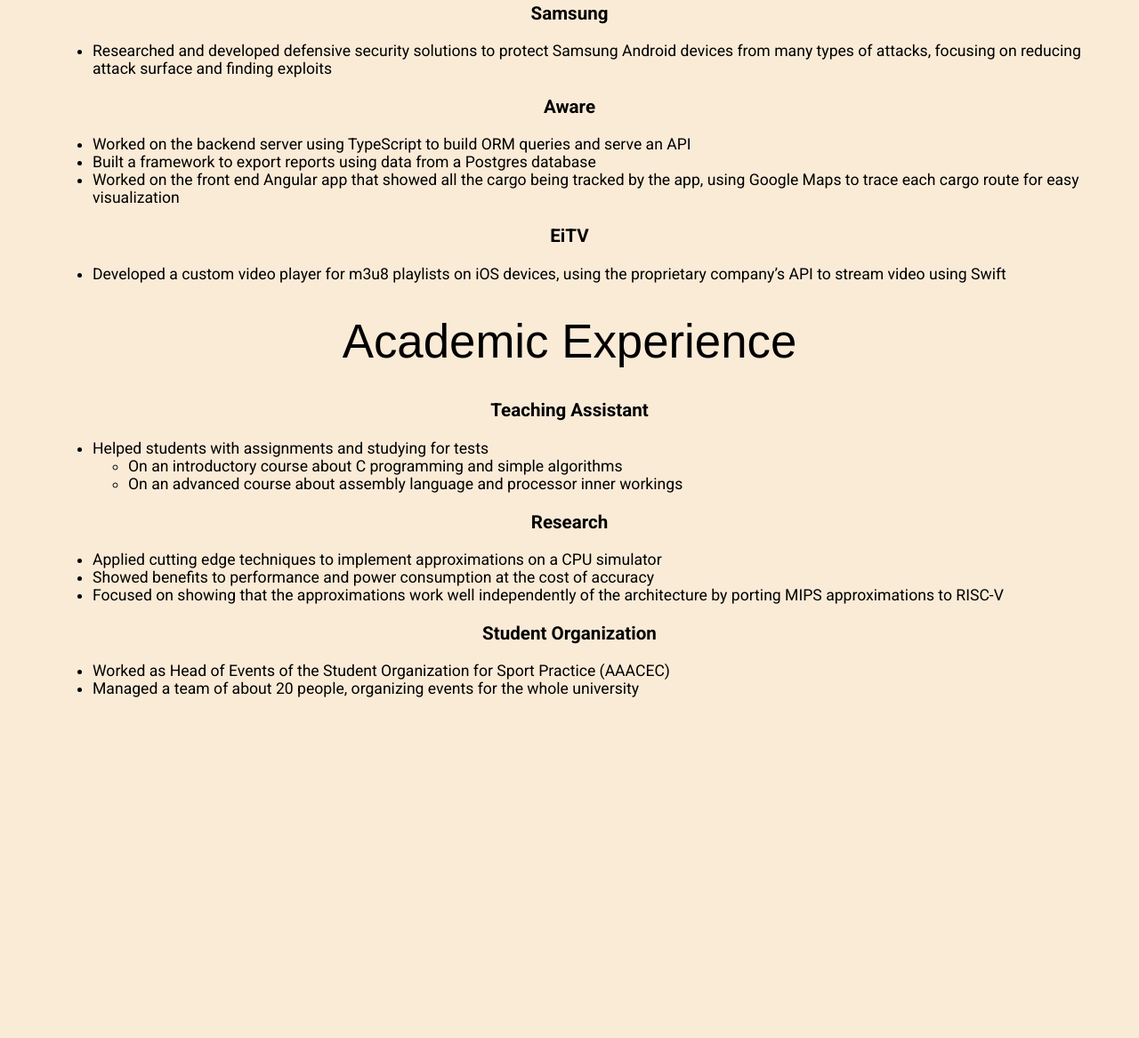
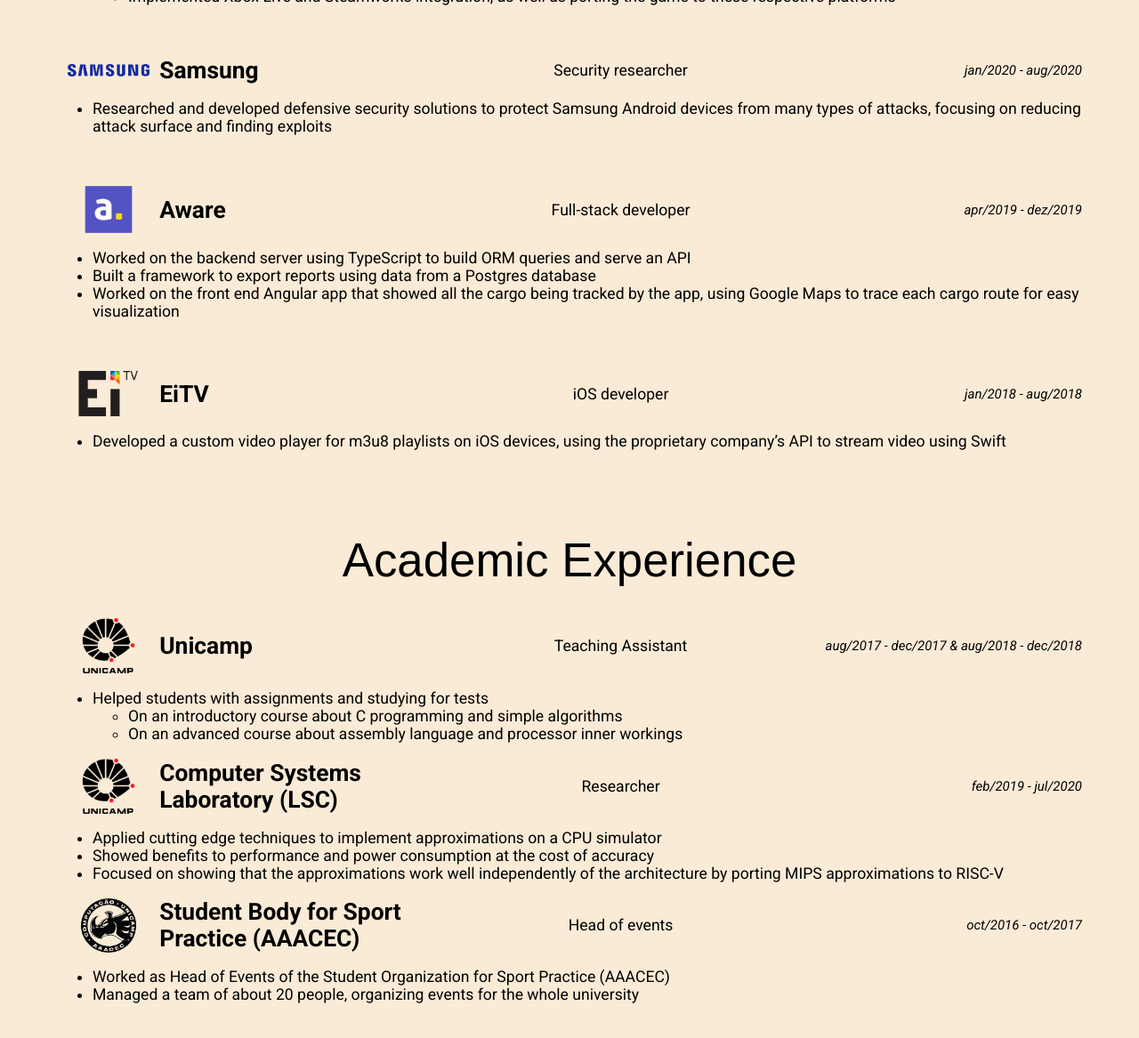
Before and after one commit to lcagustini/lcagustini.github.io, a plain HTML site: page career.html in a window 1280 px wide. Shown: the part 485-1652 px from the top of the page at 89% size. Before the commit the page ends 1347 px from the top, so only its background shows below. Drawn offline with Linux system fonts and the light colour scheme; a web font is replaced by a local one.

Commit message:
Updated career page with icons

```diff
--- a/career.html
+++ b/career.html
@@ -34,7 +34,12 @@
 
     <h1 class="title workbench-regular text-center">Work Experience</h1>
 
-    <h3 class="text-center">Coffeenauts</h3>
+    <div class="career-title-grid">
+        <img class="career-title-icon" src="img/about/coffeenauts.png" alt="">
+        <span class="career-title-company">Coffeenauts</span>
+        <span class="career-title-job">Senior Software Engineer</span>
+        <span class="career-title-date">oct/2020 - on going</span>
+    </div>
     <ul>
         <li>
             Working on a new unannounced title
@@ -54,24 +59,51 @@
             </ul>
         </li>
     </ul>
-    <h3 class="text-center">Samsung</h3>
+    <br><br>
+
+    <div class="career-title-grid">
+        <img class="career-title-icon" src="img/about/samsung.png" alt="">
+        <span class="career-title-company">Samsung</span>
+        <span class="career-title-job">Security researcher</span>
+        <span class="career-title-date">jan/2020 - aug/2020</span>
+    </div>
     <ul>
         <li>Researched and developed defensive security solutions to protect Samsung Android devices from many types of attacks, focusing on reducing attack surface and finding exploits</li>
     </ul>
-    <h3 class="text-center">Aware</h3>
+    <br><br>
+
+    <div class="career-title-grid">
+        <img class="career-title-icon" src="img/about/aware.png" alt="">
+        <span class="career-title-company">Aware</span>
+        <span class="career-title-job">Full-stack developer</span>
+        <span class="career-title-date">apr/2019 - dez/2019</span>
+    </div>
     <ul>
         <li>Worked on the backend server using TypeScript to build ORM queries and serve an API</li>
         <li>Built a framework to export reports using data from a Postgres database</li>
         <li>Worked on the front end Angular app that showed all the cargo being tracked by the app, using Google Maps to trace each cargo route for easy visualization</li>
     </ul>
-    <h3 class="text-center">EiTV</h3>
+    <br><br>
+
+    <div class="career-title-grid">
+        <img class="career-title-icon" src="img/about/eitv.png" alt="">
+        <span class="career-title-company">EiTV</span>
+        <span class="career-title-job">iOS developer</span>
+        <span class="career-title-date">jan/2018 - aug/2018</span>
+    </div>
     <ul>
         <li>Developed a custom video player for m3u8 playlists on  iOS devices, using the proprietary company’s API to stream video using Swift</li>
     </ul>
+    <br><br>
 
     <h1 class="title workbench-regular text-center">Academic Experience</h1>
 
-    <h3 class="text-center">Teaching Assistant</h3>
+    <div class="career-title-grid">
+        <img class="career-title-icon" src="img/about/unicamp.png" alt="">
+        <span class="career-title-company">Unicamp</span>
+        <span class="career-title-job">Teaching Assistant</span>
+        <span class="career-title-date">aug/2017 - dec/2017 & aug/2018 - dec/2018</span>
+    </div>
     <ul>
         <li>Helped students with assignments and studying for tests
             <ul>
@@ -80,13 +112,25 @@
             </ul>
         </li>
     </ul>
-    <h3 class="text-center">Research</h3>
+
+    <div class="career-title-grid">
+        <img class="career-title-icon" src="img/about/unicamp.png" alt="">
+        <span class="career-title-company">Computer Systems Laboratory (LSC)</span>
+        <span class="career-title-job">Researcher</span>
+        <span class="career-title-date">feb/2019 - jul/2020</span>
+    </div>
     <ul>
         <li>Applied cutting edge techniques to implement approximations on a CPU simulator</li>
         <li>Showed benefits to performance and power consumption at the cost of accuracy</li>
         <li>Focused on showing that the approximations work well independently of the architecture by porting MIPS approximations to RISC-V</li>
     </ul>
-    <h3 class="text-center">Student Organization</h3>
+
+    <div class="career-title-grid">
+        <img class="career-title-icon" src="img/about/aaacec.png" alt="">
+        <span class="career-title-company">Student Body for Sport Practice (AAACEC)</span>
+        <span class="career-title-job">Head of events</span>
+        <span class="career-title-date">oct/2016 - oct/2017</span>
+    </div>
     <ul>
         <li>Worked as Head of Events of the Student Organization for Sport Practice (AAACEC)</li>
         <li>Managed a team of about 20 people, organizing events for the whole university</li>
--- a/css/default.css
+++ b/css/default.css
@@ -48,6 +48,35 @@
     align-self: center;
     margin-left: 5px;
     margin-right: 5px;
+}
+
+.career-title-grid {
+    display: grid;
+    grid-template-columns: 10% 30% 30% 30%
+}
+
+.career-title-icon {
+    height: auto;
+    width: 80%;
+    margin: auto;
+}
+
+.career-title-company {
+    font-weight: bold;
+    font-size: 1.5em;
+    align-content: center;
+}
+
+.career-title-job {
+    align-content: center;
+    text-align: center;
+}
+
+.career-title-date {
+    font-style: italic;
+    font-size: 0.85em;
+    align-content: center;
+    text-align: right;
 }
 
 .link {
```
